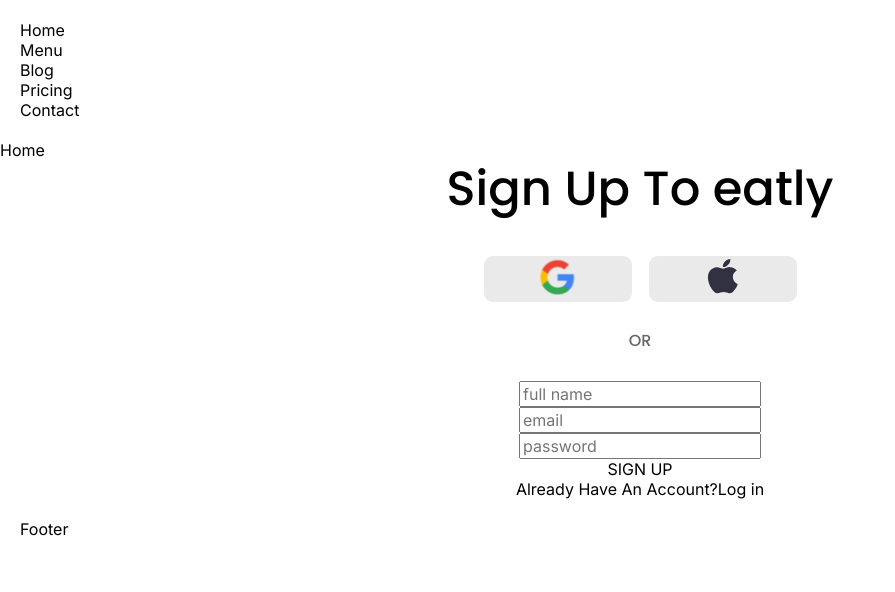
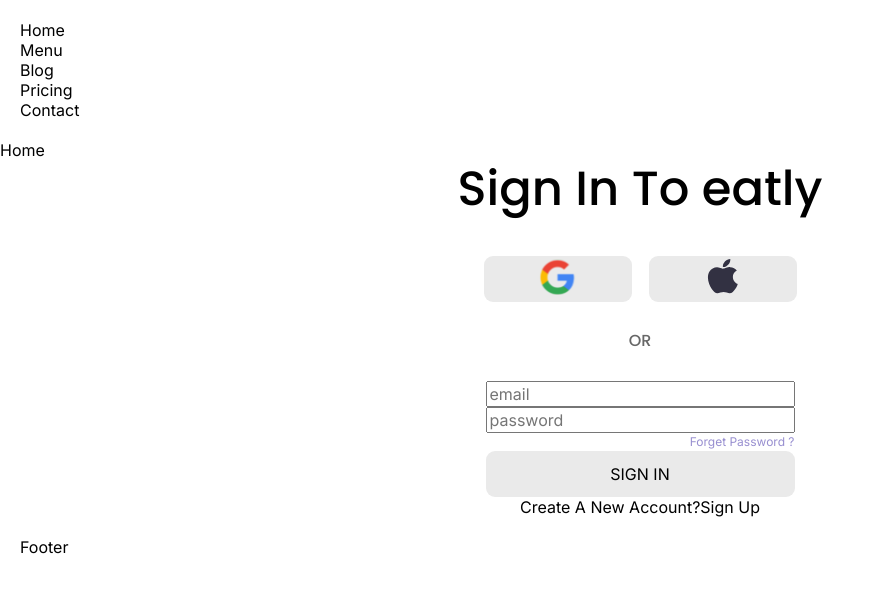
Before and after one commit to FoxNestProduction/finalProjectStore, a React (Create React App) app in the folder client/: page / in a window 1280 px wide. Shown: the top 592 px of the page, without its empty margins (0-895 px from the left). Built offline with nearby package versions, Linux system fonts and the light colour scheme; no server answers.

Commit message:
loginComponent is still working

```diff
--- a/client/src/components/forms/LoginForm/LoginForm.js
+++ b/client/src/components/forms/LoginForm/LoginForm.js
@@ -9,9 +9,7 @@
 import GoogleSvgComponent from './GoogleSvgComponent';
 
 const LoginForm = () => {
-  console.log('Hello');
   const initialValues = {
-    fullName: '',
     email: '',
     password: '',
   };
@@ -26,7 +24,8 @@
     >
       {({ isValid }) => (
         <Form className={classNames(styles.formContainer)}>
-          <h1 className={classNames(styles.title)}>Sign Up To eatly</h1>
+
+          <h1 className={classNames(styles.title)}>Sign In To eatly</h1>
           <div className={classNames(styles.buttonWrapper)}>
             <Button
               type="button"
@@ -44,14 +43,25 @@
             </Button>
           </div>
           <p className={classNames(styles.legend)}>OR</p>
-          <Field type="text" name="fullName" placeholder="full name" />
-          <Field type="email" name="fullName" placeholder="email" />
-          <Field type="password" name="fullName" placeholder="password" />
-          <button type="submit" disabled={!isValid}>SIGN UP</button>
-          <p>
-            Already Have An Account?
-            <Link to="/">Log in</Link>
-          </p>
+          <div className={styles.signInForm}>
+            <Field type="email" name="fullName" placeholder="email" className={classNames(styles.input)} />
+            <Field type="password" name="fullName" placeholder="password" className={classNames(styles.input)} />
+            <div className={classNames(styles.forgetPasswordWrapper)}>
+              <Link to="/forgetPassword" className={classNames(styles.forgetPassword)}>Forget Password ?</Link>
+            </div>
+            <Button
+              type="submit"
+              onClick={() => { }}
+              className={classNames(styles.button)}
+              disabled={!isValid}
+            >
+              SIGN IN
+            </Button>
+            <p>
+              Create A New Account?
+              <Link to="/">Sign Up</Link>
+            </p>
+          </div>
         </Form>
       )}
     </Formik>
--- a/client/src/components/forms/LoginForm/LoginForm.module.scss
+++ b/client/src/components/forms/LoginForm/LoginForm.module.scss
@@ -14,19 +14,44 @@
   @include flex;
   gap: 17px;
   margin-bottom: 27px;
+}
 
-  button {
-    background-color: $signUpButtons-color;
-    height: $buttonSmall-height;
-    width: 148px;
-    border-radius: 9px;
-  }
+.button {
+  background-color: $googleAppleButtons-color;
+  height: $buttonSmall-height;
+  width: 148px;
+  border-radius: 9px;
 }
 
 .legend {
   color: #676767;
-  line-height: 24px;
+  line-height: 150%;
   font-size: 16px;
   font-family: $font-poppins;
   margin-bottom: 28px;
 }
+
+.signInForm {
+  width: 309px;
+  @include flex(center, center, column);
+
+  .input {
+    width: 100%;
+  }
+
+  button {
+    width: 100%;
+  }
+}
+
+.forgetPasswordWrapper {
+  width: 100%;
+  @include flex(flex-end);
+  .forgetPassword {
+    color: $primaryDefault-color;
+    font-family: $font-inter;
+    font-size: 12px;
+    opacity: 0.7;
+    line-height: 150%;
+  }
+}
--- a/client/src/components/forms/LoginForm/validationSchema.js
+++ b/client/src/components/forms/LoginForm/validationSchema.js
@@ -1,10 +1,6 @@
 import { object, string } from 'yup';
 
 const validationSchema = object({
-  fullName: string()
-    .min(2, 'Too short').max(40, 'Too long')
-    .matches(/^[A-Za-zА-Яа-яЁё]+$/u)
-    .required('Full Name is required'),
   email: string()
     .email('Invalid email format')
     .required('Email is required'),
--- a/client/src/styles/_variables.scss
+++ b/client/src/styles/_variables.scss
@@ -21,7 +21,7 @@
 $textFooter-color: #969696;
 $text-color: #2B2B2B;
 
-$signUpButtons-color: #EAEAEA;
+$googleAppleButtons-color: #EAEAEA;
 
 
 
```
